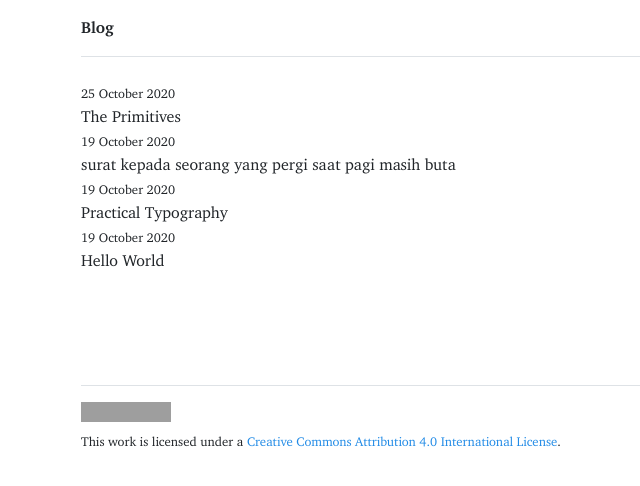
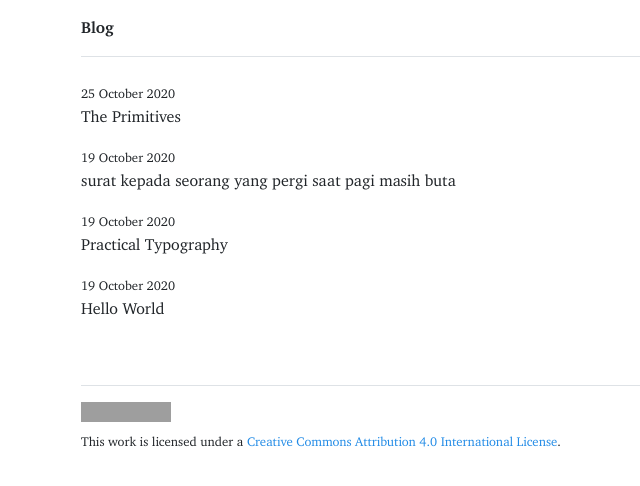
Before and after one commit to reedeeng/blog, a Jekyll site: the page built from index.html, in a window 1280 px wide. Shown: the top 486 px of the page, without its empty margins (263-903 px from the left). Built offline with Jekyll 4.4.1, drawn with Linux system fonts in a browser that asks for light colours; the list of posts is cut into pages by our own code; grey boxes are pictures that could not be loaded.

Commit message:
Update index.html

```diff
--- a/index.html
+++ b/index.html
@@ -10,7 +10,7 @@
       <time datetime="{{ post.date | date_to_xmlschema }}"><small>{{ post.date | date_to_long_string }}</small></time>
     </header>
     <footer class="post-list-item">
-      <a href="{{ post.url | relative_url }}" class="text-dark">{{ post.title }}</a></h3
+      <a href="{{ post.url | relative_url }}" class="text-dark">{{ post.title }}</a>
     </footer>
   {% endfor %}
   </article>
```
